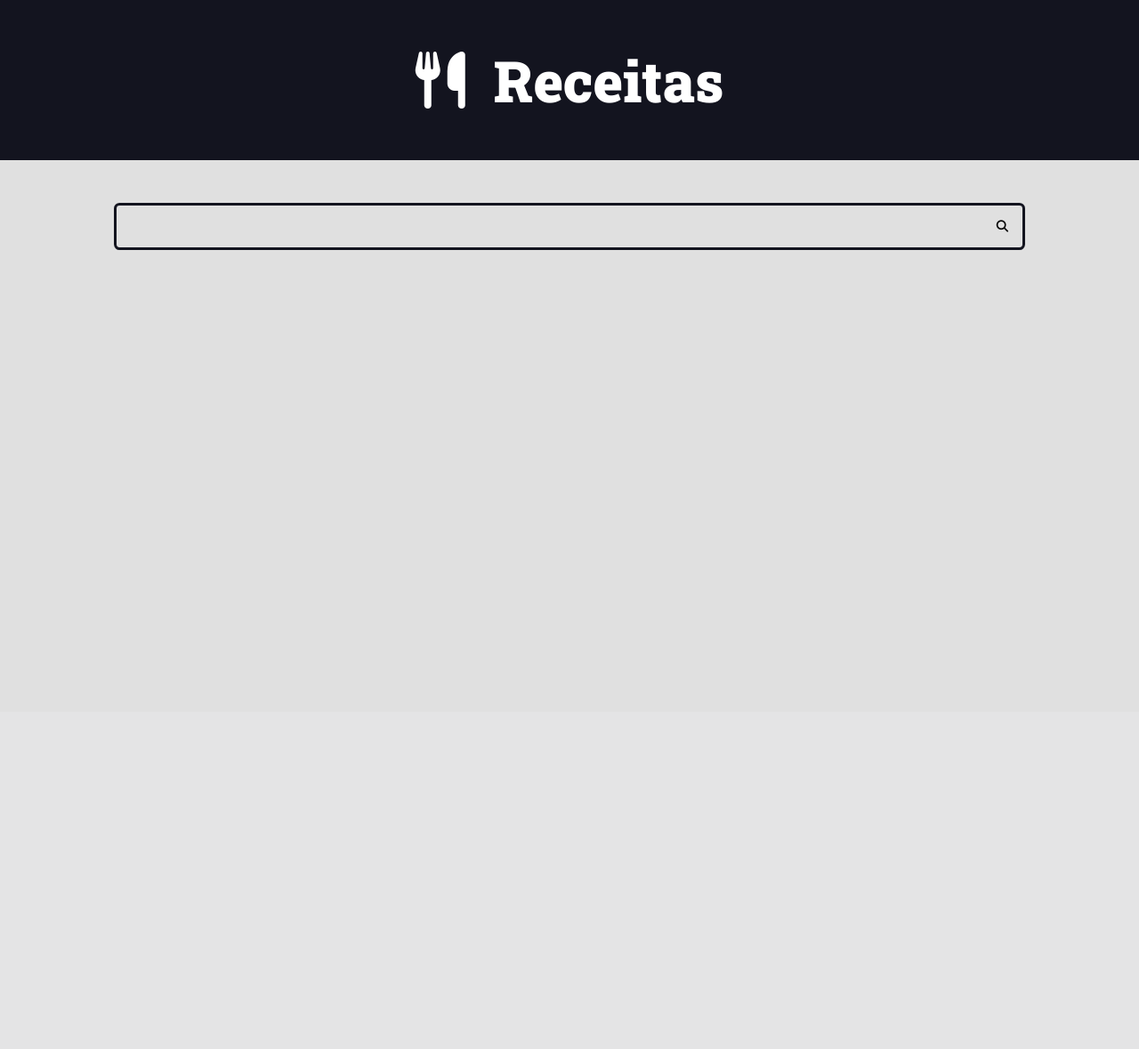
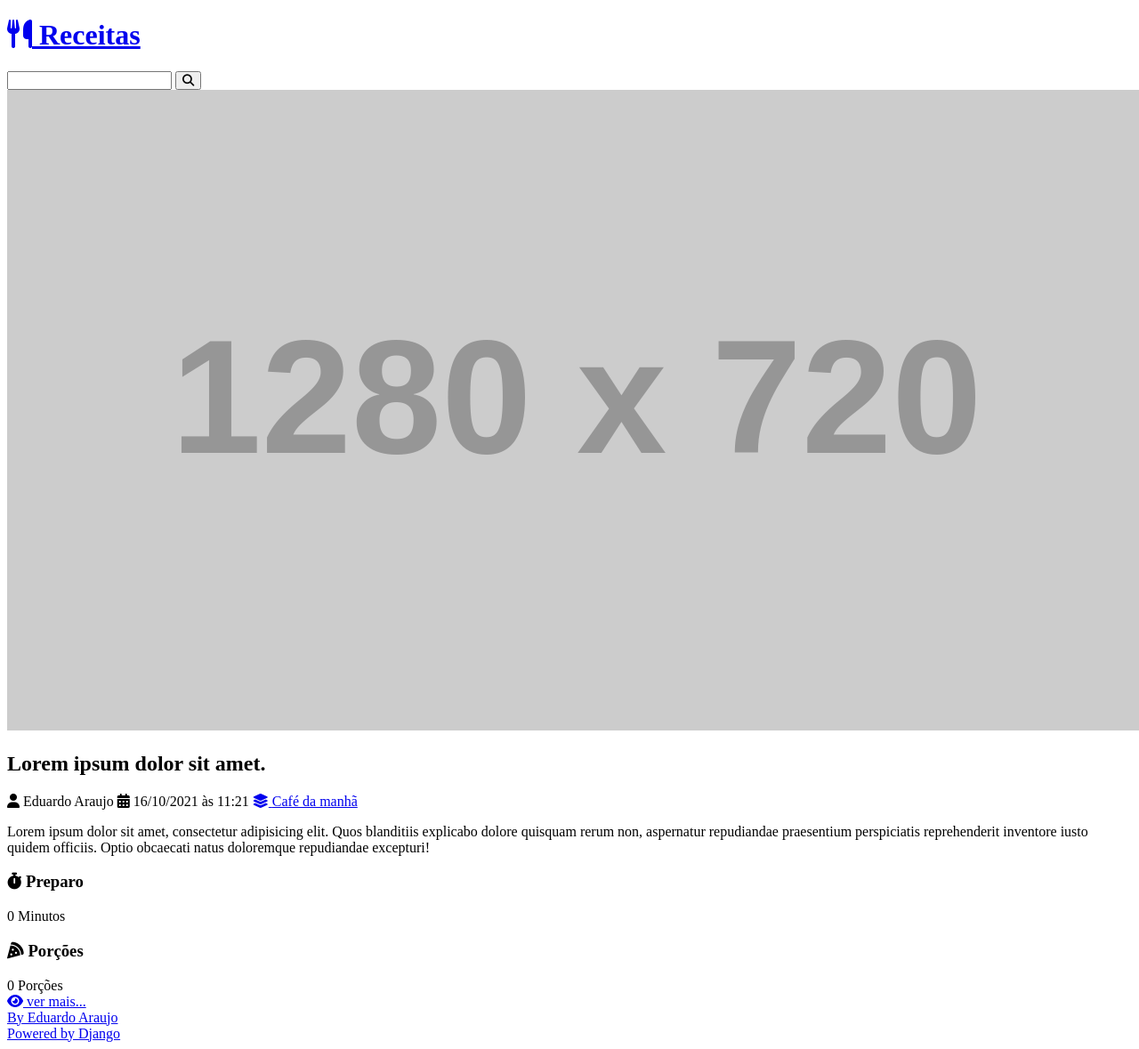
Before and after one commit to araujo0608/cursodjangoudemy, a Django app: page / in a window 1280 px wide. Shown: the whole page at 89% size. Before the commit the page ends 281 px from the top, so only its background shows below. Run offline with Django 5.2, Linux system fonts and the light colour scheme; grey boxes labelled with a size stand in for pictures from a placeholder-image service; some libraries are stand-ins or nearby versions.

Commit message:
Using static files

```diff
--- a/recipes/templates/recipes/pages/home.html
+++ b/recipes/templates/recipes/pages/home.html
@@ -1,14 +1,14 @@
 {% include "recipes/partials/head.html" %}
 <body>
     {% include "recipes/partials/header.html" %}
+    {% include "recipes/partials/search.html" %}
 
-    <div class="search-container">
-       <div class="container">
-        <form action="" class="search-form">
-            <input type="search" name="search" id="" class="search-input">
-            <button type="submit" class="search-button"><i class="fas fa-search"></i></button>
-        </form>
-       </div>
-    </div>
+    <main class="main-content-container">
+        <div class="main-content main-content-list container">
+            {% include "recipes/partials/recipe.html" %}
+        </div>
+    </main>
+
+    {% include "recipes/partials/footer.html" %}
 </body>
 </html>
--- /dev/null
+++ b/recipes/templates/recipes/partials/footer.html
@@ -0,0 +1,8 @@
+<footer class="main-footer">
+    <div class="developer">
+      <a href="https://www.linkedin.com/in/araujo0608/" target="_blank" rel="noreferrer noopener">By Eduardo Araujo</a>
+    </div>
+    <div class="powered">
+      <a href="https://www.djangoproject.com/" target="_blank" rel="noreferrer noopener">Powered by Django</a>
+    </div>
+  </footer>
--- a/recipes/templates/recipes/partials/head.html
+++ b/recipes/templates/recipes/partials/head.html
@@ -1,3 +1,4 @@
+{% load static %}
 <!DOCTYPE html>
 <html lang="pt-br">
 
@@ -18,141 +19,9 @@
     <link rel="preconnect" href="https://fonts.googleapis.com">
     <link rel="preconnect" href="https://fonts.gstatic.com" crossorigin>
     <link href="https://fonts.googleapis.com/css2?family=Roboto+Slab:wght@900&display=swap" rel="stylesheet">
+
+    <link rel="stylesheet" href="{% static 'recipes/css/styles.css' %}">
     <title>Recipes</title>
 
-    <style>
-        :root {
-            --color-primary: #269fe6;
-            --color-primary-hover: #2086c2;
-            --color-primary-dark: #13141f;
-            --color-primary-dark-hover: #212336;
-            --color-primary-light: #d4ecfa;
-            --color-primary-light-hover: #bdd8e7;
-            --color-white: #fff;
-            --color-black: #000;
-            --color-dark-text: #444;
-            --color-info-light: #cce5ff;
-            --color-debug-light: #cce5ff;
-            --color-success-light: #d4edda;
-            --color-alert-light: #fff3cd;
-            --color-warning-light: #fff3cd;
-            --color-error-light: #f8d7da;
-            --color-info-dark: #4d86c4;
-            --color-debug-dark: #4d86c4;
-            --color-success-dark: #4a9c5d;
-            --color-alert-dark: #927f40;
-            --color-warning-dark: #927f40;
-            --color-error-dark: #da525d;
-            --color-gray-0: #f9f9f9;
-            --color-gray-1: #e0e0e0;
-            --color-gray-2: #c7c7c7;
-            --color-gray-3: #aeaeae;
-            --color-gray-4: #959595;
-            --color-gray-5: #7d7d7d;
-            --color-gray-6: #646464;
-            --color-gray-7: #4b4b4b;
-            --color-gray-8: #323232;
-            --color-gray-9: #191919;
-            --font-primary: sans-serif;
-            --font-headings: 'Roboto Slab', serif;
-            --spacing-gutter-medium: 3rem;
-            --spacing-gutter-large: 4rem;
-        }
 
-        * {
-            padding: 0;
-            margin: 0;
-            box-sizing: border-box;
-        }
-
-        html {
-            font-size: 62.5;
-        }
-
-        body {
-            font-size: 1.6rem;
-            /* 1.6rem equivale a 16px */
-            font-family: var(--font-primary);
-            background-color: var(--color-gray-1);
-        }
-
-        h1,
-        h2,
-        h3,
-        h4,
-        h5,
-        h6 {
-            font-family: var(--font-headings);
-        }
-
-        .container {
-            max-width: 144rem;
-            margin: 0 auto;
-            padding: var(--spacing-gutter-medium);
-        }
-
-        .main-header-container {
-            background: var(--color-primary-dark);
-        }
-
-        .main-logo {
-            font-size: 4rem;
-            color: var(--color-white);
-            text-decoration: none;
-            display: flex;
-            flex-flow: row nowrap;
-            align-items: center;
-            justify-content: center;
-            width: fit-content;
-            margin: 0 auto;
-        }
-
-        .main-logo-icon {
-            margin-right: 2rem;
-        }
-
-        .search-form {
-            border: .2rem solid var(--color-primary-dark);
-            max-width: 64rem;
-            margin: 0 auto;
-            border-radius: .4rem;
-            position: relative;
-            transition: all 300ms ease-in-out;
-        }
-
-        .search-input,
-        .search-button {
-            border: none;
-            background: none;
-            outline: none;
-            padding: 1rem;
-            transition: all 300ms ease-in-out;
-        }
-
-        .search-button {
-            position: absolute;
-            top: 0;
-            right: 0;
-        }
-
-        .search-button:focus {
-            outline: 1px solid var(--color-primary);
-            background: rgba(0, 0, 0, .05);
-            cursor: pointer;
-        }
-
-        .search-input {
-            width: 100%;
-            padding-right: 3rem;
-        }
-
-        .search-form:focus-within {
-            border-color: var(--color-primary);
-            background-color: var(--color-white);
-        }
-
-        .search-form:focus-within .search-button {
-            color: var(--color-primary);
-        }
-    </style>
 </head>
--- /dev/null
+++ b/recipes/templates/recipes/partials/recipe.html
@@ -0,0 +1,51 @@
+<div class="recipe recipe-list-item">
+    <div class="recipe-cover">
+        <img src="https://dummyimage.com/1280x720/000/fff.png" alt="temporário">
+    </div>
+    <div class="recipe-title-container">
+        <h2 class="recipe-title">Lorem ipsum dolor sit amet.</h2>
+    </div>
+    <div class="recipe-author">
+        <span class="recipe-author-item">
+            <i class="fas fa-user"></i>
+            Eduardo Araujo
+        </span>
+        <span class="recipe-author-item">
+            <i class="fas fa-calendar-alt"></i>
+            16/10/2021 às 11:21
+        </span>
+        <span class="recipe-author-item">
+            <a href="/recipes/category/cafe-da-manha/">
+                <i class="fas fa-layer-group"></i>
+                <span>Café da manhã</span>
+            </a>
+        </span>
+    </div>
+
+    <div class="recipe-content">
+        <p>Lorem ipsum dolor sit amet, consectetur adipisicing elit. Quos blanditiis explicabo dolore quisquam rerum non, aspernatur repudiandae praesentium perspiciatis reprehenderit inventore iusto quidem officiis. Optio obcaecati natus doloremque repudiandae excepturi!
+        </p>
+    </div>
+
+    <div class="recipe-meta-container">
+        <div class="recipe-meta recipe-preparation">
+            <h3 class="recipe-meta-title"><i class="fas fa-stopwatch"></i> Preparo</h3>
+            <div class="recipe-meta-text">
+                0 Minutos
+            </div>
+        </div>
+        <div class="recipe-meta recipe-servings">
+            <h3 class="recipe-meta-title"><i class="fas fa-pizza-slice"></i> Porções</h3>
+            <div class="recipe-meta-text">
+                0 Porções
+            </div>
+        </div>
+    </div>
+
+    <footer class="recipe-footer">
+        <a class="recipe-read-more button button-dark button-full-width" href="/recipes/3/">
+            <i class="fas fa-eye"></i>
+            <span>ver mais...</span>
+        </a>
+    </footer>
+</div>
--- /dev/null
+++ b/recipes/templates/recipes/partials/search.html
@@ -0,0 +1,8 @@
+<div class="search-container">
+    <div class="container">
+     <form action="" class="search-form">
+         <input type="search" name="search" id="" class="search-input">
+         <button type="submit" class="search-button"><i class="fas fa-search"></i></button>
+     </form>
+    </div>
+ </div>
```
